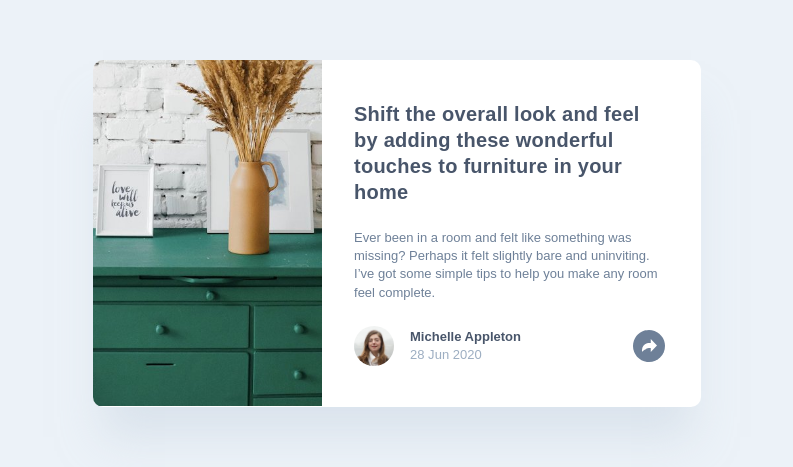
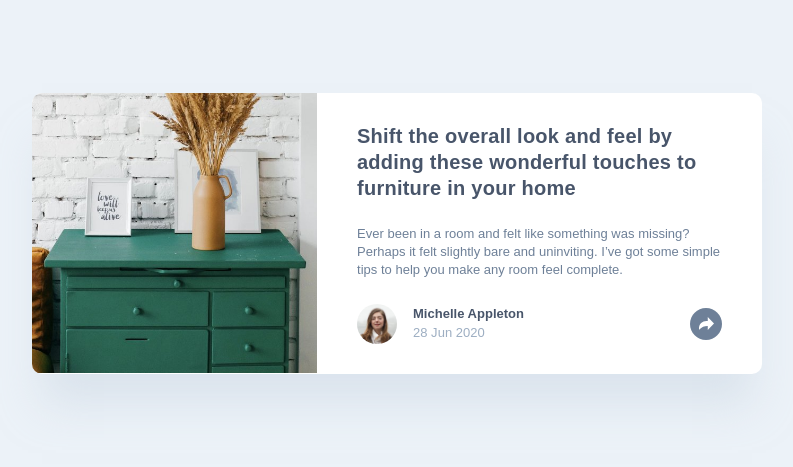
Before and after one commit to Oliko136/article-preview-component, a plain HTML site: page index.html in a window 1536 px wide. Shown: the part 167-634 px from the top of the page, without its empty margins (371-1164 px from the left). Drawn offline with Linux system fonts and the light colour scheme.

Commit message:
Add desktop styling

```diff
--- a/css/styles.css
+++ b/css/styles.css
@@ -142,3 +142,20 @@
         gap: var(--spacing-300);
     }
 }
+
+@media screen and (min-width: 1440px) {
+    .article {
+        width: var(--desktop);
+        gap: var(--spacing-500);
+        margin-top: 260px;
+    }
+
+    .article_img {
+        width: 285px;
+        height: 280px;
+    }
+
+    .article_content {
+        padding: 30px 40px 30px 0;
+    }
+}
```
